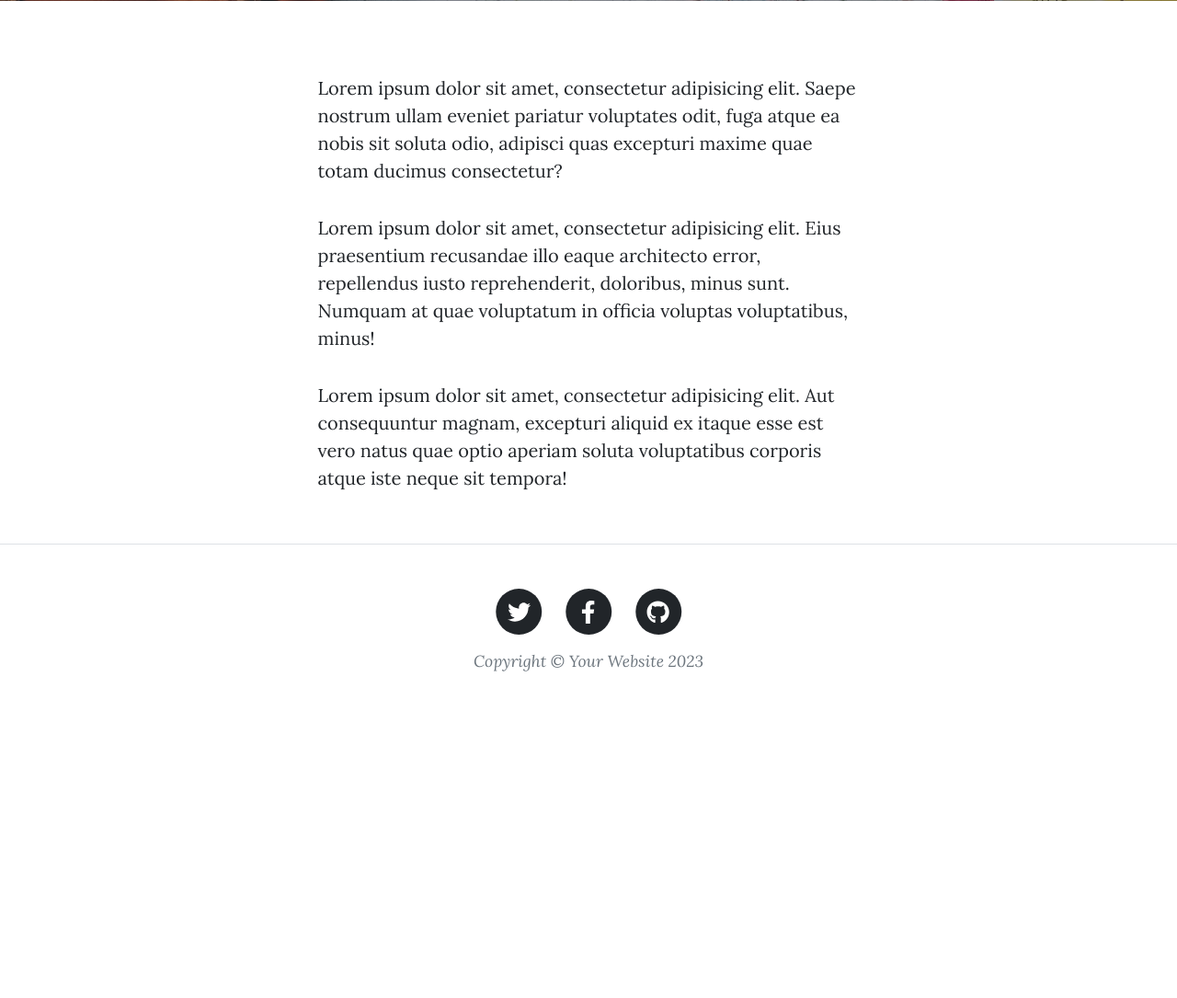
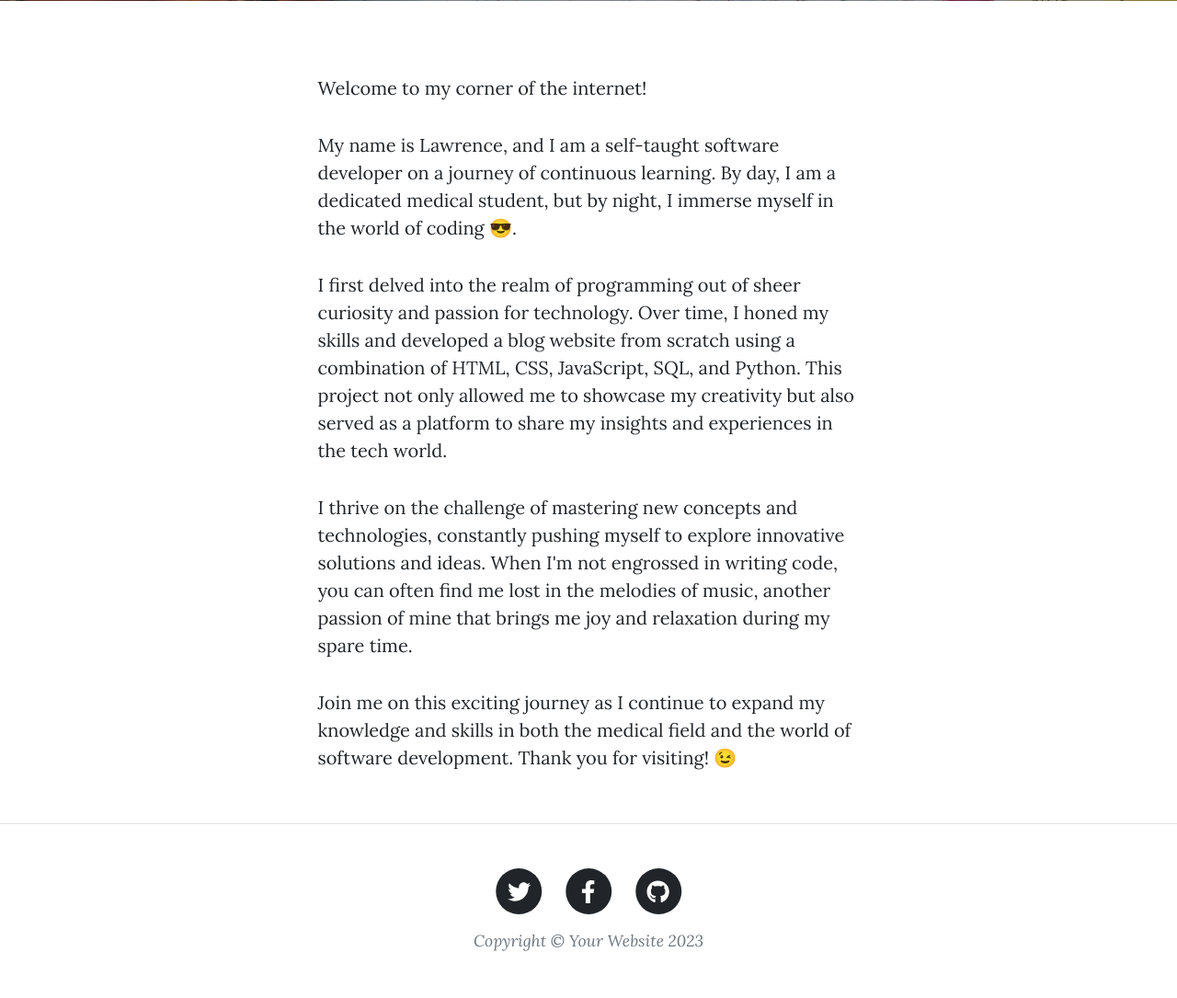
Before and after one commit to CreatorMarvel/Blog-Site, a Flask app: page /about in a window 1280 px wide. Shown: the part 531-1616 px from the top of the page at 92% size. Before the commit the page ends 1261 px from the top, so only its background shows below. Run offline with Flask 3, Linux system fonts and the light colour scheme; parts of the project's set-up code (start-up, migrations or seed data) failed here and were passed over; some libraries are stand-ins or nearby versions.

Commit message:
Initial Commit

```diff
--- a/main.py
+++ b/main.py
@@ -13,8 +13,15 @@ import smtplib
 from dotenv import load_dotenv
 import os
 
+
+def configure():
+    load_dotenv()
+
+
+configure()
+
 app = Flask(__name__)
-app.config['SECRET_KEY'] = '8BYkEfBA6O6donzWlSihBXox7C0sKR6b'
+app.config['SECRET_KEY'] = os.getenv('app_key')
 ckeditor = CKEditor(app)
 Bootstrap5(app)
 
@@ -29,12 +36,6 @@ login_manager = LoginManager()
 login_manager.login_view = 'get_all_posts'
 login_manager.init_app(app)
 
-
-def configure():
-    load_dotenv()
-
-
-configure()
 
 current_user_id = int(os.getenv('current_user_id'))
 email_address = os.getenv('email_address')
--- a/templates/about.html
+++ b/templates/about.html
@@ -21,24 +21,28 @@
   <div class="container px-4 px-lg-5">
     <div class="row gx-4 gx-lg-5 justify-content-center">
       <div class="col-md-10 col-lg-8 col-xl-7">
-        <p>
-          Lorem ipsum dolor sit amet, consectetur adipisicing elit. Saepe
-          nostrum ullam eveniet pariatur voluptates odit, fuga atque ea nobis
-          sit soluta odio, adipisci quas excepturi maxime quae totam ducimus
-          consectetur?
+        <p>Welcome to my corner of the internet!</p>
+
+        <p>My name is Lawrence, and I am a self-taught software developer on a journey of continuous learning.
+          By day, I am a dedicated medical student, but by night, I immerse myself in the world of
+          coding 😎.
         </p>
-        <p>
-          Lorem ipsum dolor sit amet, consectetur adipisicing elit. Eius
-          praesentium recusandae illo eaque architecto error, repellendus iusto
-          reprehenderit, doloribus, minus sunt. Numquam at quae voluptatum in
-          officia voluptas voluptatibus, minus!
+
+        <p>I first delved into the realm of programming out of sheer curiosity and passion for technology. Over time,
+          I honed my skills and developed a blog website from scratch using a combination of HTML, CSS, JavaScript, SQL,
+          and Python. This project not only allowed me to showcase my creativity but also served as a platform to share my
+          insights and experiences in the tech world.
         </p>
-        <p>
-          Lorem ipsum dolor sit amet, consectetur adipisicing elit. Aut
-          consequuntur magnam, excepturi aliquid ex itaque esse est vero natus
-          quae optio aperiam soluta voluptatibus corporis atque iste neque sit
-          tempora!
+
+        <p>I thrive on the challenge of mastering new concepts and technologies, constantly pushing myself to explore
+          innovative solutions and ideas. When I'm not engrossed in writing code, you can often find me lost in the
+          melodies of music, another passion of mine that brings me joy and relaxation during my spare time.
         </p>
+
+        <p>Join me on this exciting journey as I continue to expand my knowledge and skills in both the medical field
+          and the world of software development. Thank you for visiting! 😉
+        </p>
+
       </div>
     </div>
   </div>
--- a/templates/index.html
+++ b/templates/index.html
@@ -10,7 +10,7 @@
       <div class="col-md-10 col-lg-8 col-xl-7">
         <div class="site-heading">
           <h1>Mile's Blog</h1>
-          <span class="subheading">A collection of random musings.</span>
+          <span class="subheading">Code and Caduceus: A Medical Student's Journey into Software Development</span>
         </div>
       </div>
     </div>
```
Also changed, not shown: 1 other file.
